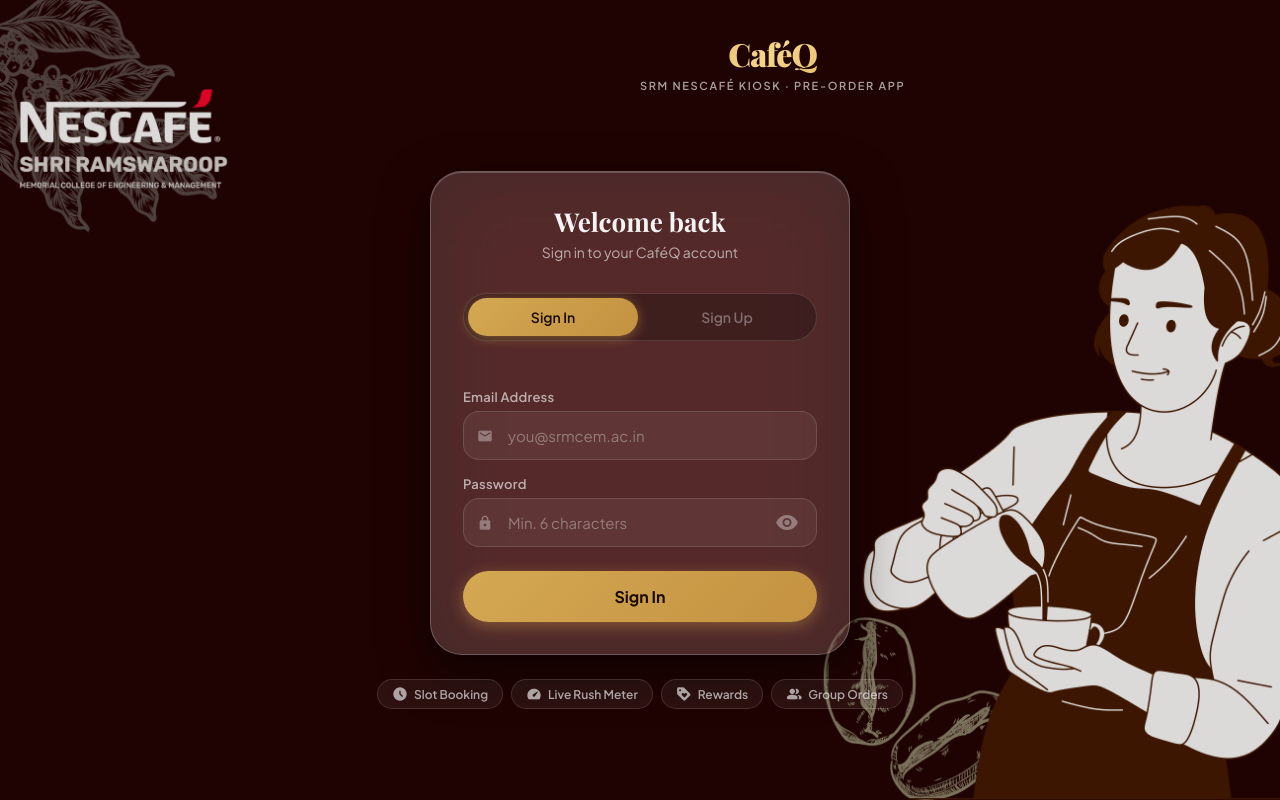
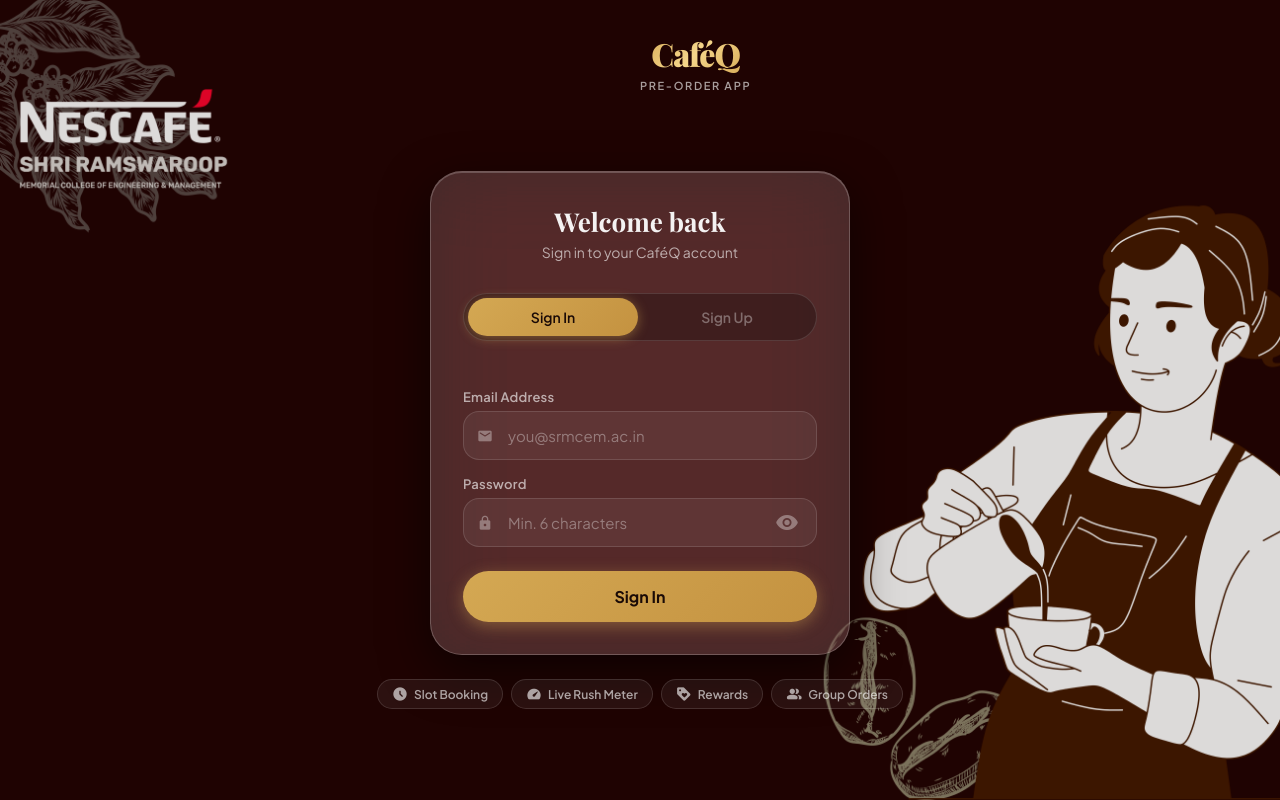
Before and after one commit to dev-vrats/cafeq-srm, a plain HTML site: page index.html in a window 1280 px wide. Drawn offline with nearby package versions, Linux system fonts and the light colour scheme; no server answers; a web font is replaced by a local one.

Commit message:
Update title text

```diff
--- a/index.html
+++ b/index.html
@@ -20,7 +20,7 @@
     <!-- Brand -->
     <header class="auth-brand">
       <span class="auth-brand-logo">CaféQ</span>
-      <span class="auth-brand-sub">SRM Nescafé Kiosk · Pre-Order App</span>
+      <span class="auth-brand-sub">Pre-Order App</span>
     </header>
 
     <!-- Auth Card -->
```
Also changed, not shown: 1 other file.
